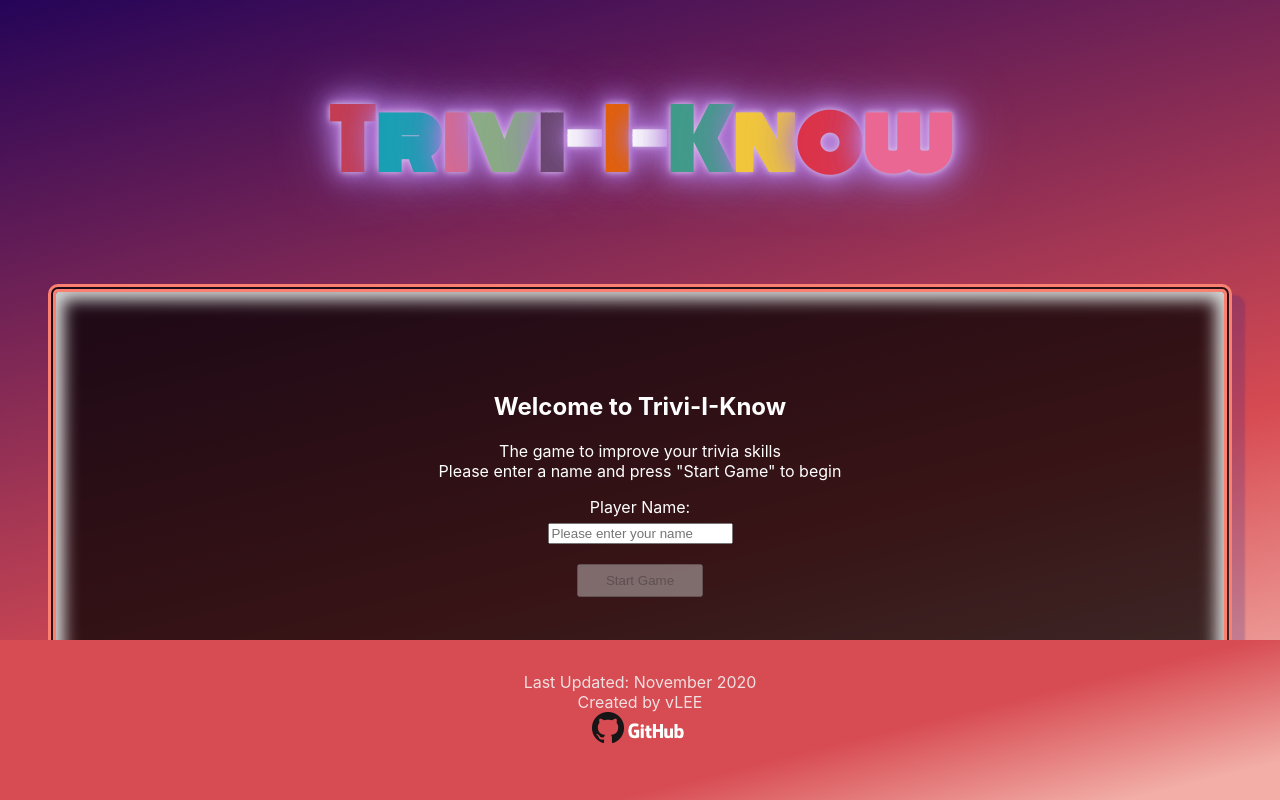
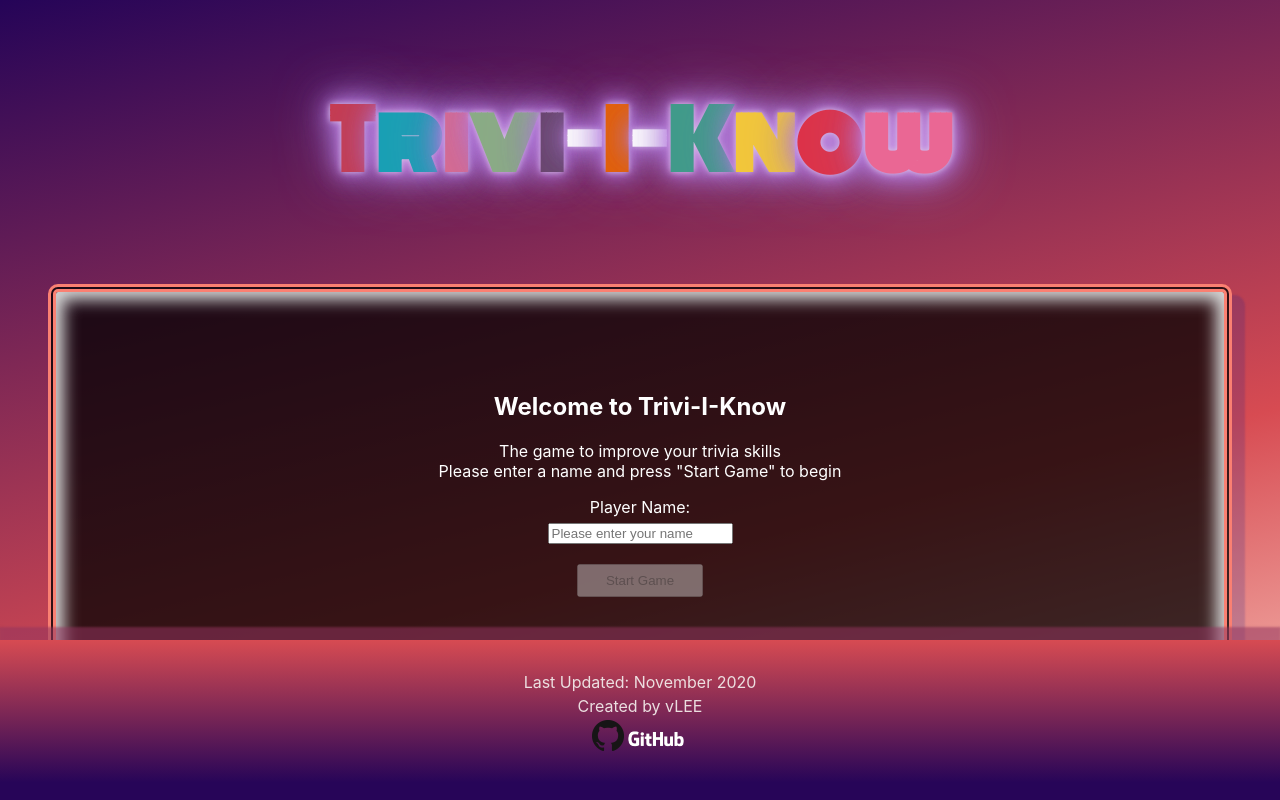
Before and after one commit to vlee4/Trivi-I-Know, a React (Create React App) app: page / in a window 1280 px wide. Built offline with nearby package versions, Linux system fonts and the light colour scheme.

Commit message:
Results page & footer styling

```diff
--- a/src/App.css
+++ b/src/App.css
@@ -8,8 +8,8 @@
   text-align: center;
   min-height: 100vh;
   min-width: 100vw;
-  width: 100%;
-  height: 100%;
+  /* width: 100%;
+  height: 100%; */
   margin: 0px;
   background: linear-gradient(
     346deg,
@@ -26,12 +26,19 @@ footer {
   width: 100%;
   height: 6em;
   background: linear-gradient(
-    346deg,
-    rgba(242, 174, 167, 1) 8%,
-    rgba(215, 75, 82, 1) 35%
+    360deg,
+    rgb(39 5 88) 11%,
+    rgba(215, 75, 82, 1) 100%,
+    rgba(242, 177, 167, 10) 98%
   );
   color: rgba(240, 231, 231, 0.952);
   padding: 2em 0em 2em 0em;
+  margin-top: 5em;
+  box-shadow: 0px -12px 2px 1px rgb(146 53 95 / 54%);
+}
+
+.footer_content > div {
+  padding: 0em 0em 0.25em 0em;
 }
 
 /*Start*/
@@ -155,10 +162,23 @@ footer {
 /* Results */
 
 .results {
-  min-width: 100vw;
+  /* min-width: 100vw; */
   display: flex;
   flex-direction: column;
   align-items: center;
+
+  padding: 5em;
+  margin: 0em 3em 0em 3em;
+  border-radius: 10px;
+  box-shadow: inset 0.5em 0.5em 1em lightgrey,
+    12px 12px 2px 1px rgb(34 34 142 / 20%), inset -0.5em -0.5em 1em lightgrey;
+  border: salmon double 0.5em;
+  background-color: rgb(0 0 0 / 74%);
+  color: white;
+}
+
+.results > h3 {
+  margin-top: 0em;
 }
 
 .resultBtns {
@@ -183,16 +203,25 @@ table {
   object-fit: fill;
 }
 
-/* .row {
-  border: black solid;
-} */
+.row_head {
+  box-shadow: inset 0.5em 0.5em 2em rgb(26 159 180),
+    12px 12px 2px 1px rgb(56 56 138 / 20%),
+    inset -0.5em -0.5em 2em rgb(27 158 180);
+}
 
 .incorrect_row {
-  background-color: rgba(255, 0, 0, 0.507);
+  /* background-color: rgba(255, 0, 0, 0.507);
+   */
+  box-shadow: inset 0.5em 0.5em 2em rgb(255 0 0 / 23%),
+    12px 12px 2px 1px rgb(34 34 142 / 20%),
+    inset -0.5em -0.5em 2em rgb(220 22 22 / 23%);
 }
 
 .correct_row {
-  background-color: rgba(111, 233, 111, 0.863);
+  /* background-color: rgba(111, 233, 111, 0.863); */
+  box-shadow: inset 0.5em 0.5em 2em rgb(75 255 0 / 23%),
+    12px 12px 2px 1px rgb(34 34 142 / 20%),
+    inset -0.5em -0.5em 2em rgb(75 255 0 / 23%);
 }
 
 .row_left,
--- a/src/App.js
+++ b/src/App.js
@@ -39,13 +39,15 @@ class App extends React.Component {
         </h1>
       {phase==="start"? (<Start/>):(phase==="questions"?(<Question/>):(<Results/>))}
       <footer>
-        <div>
+        <div className="footer_content">
           <div>Last Updated: November 2020</div>
           <div>Created by vLEE</div>
-
-          <div><a href="https://github.com/vlee4/Trivi-I-Know"><img src={GH_Logo} alt="GH_Logo"></img><img src={Github_Logo} alt=
-          "Github"style={{width: "5%", height: "auto"}}></img></a></div>
-
+          <div>
+            <a href="https://github.com/vlee4/Trivi-I-Know">
+              <img src={GH_Logo} alt="GH_Logo"></img>
+              <img src={Github_Logo} alt="Github"style={{width: "5%", height: "auto"}}></img>
+            </a>
+          </div>
         </div>
         </footer>
       </div>
--- a/src/Components/Results.js
+++ b/src/Components/Results.js
@@ -24,26 +24,11 @@ function Results(props) {
     <div className="results">
       <h2>Congratulations {props.gameStats.playerName}!</h2>
       <h3>{`You're score is ${props.gameStats.score}/10`}</h3>
-      {/* <div className="answerSheet">
-        <h4>Your answers</h4>
-        <div className="row">
-                <strong className="row_left">My Answers</strong>
-                <strong className="row_right">Correct Answers</strong>
-              </div>
-        {props.gameStats.answerSheet? (Object.values(props.gameStats.answerSheet).map((item, idx)=> {
-          return (
-              <div key={`Ans_Entry_${idx}`} className="row">
-                <div className="row_left">{item.myAnswer}</div>
-                <div className="row_right">{item.correct}</div>
-              </div>
-          )
-        })):""}
-      </div> */}
       <div className="answerSheet">
       <h3>Your Answers</h3>
       <table>
         <thead>
-        <tr className="row">
+        <tr className="row row_head">
                <th className="row_left" colSpan="1">My Answers</th>
                <th className="row_right" colSpan="1">Correct Answers</th>
               </tr>
@@ -52,7 +37,7 @@ function Results(props) {
         {props.gameStats.answerSheet? (Object.values(props.gameStats.answerSheet).map((item, idx)=> {
           let style = (item.myAnswer===item.correct)? "correct_row":"incorrect_row";
           return (
-              <tr key={`Ans_Entry_${idx}`} className={`row ${style}`} >
+              <tr key={`Ans_Entry_${idx}`} className={`${style}`} >
                 <td className="row_left">{item.myAnswer}</td>
                 <td className="row_right">{item.correct}</td>
               </tr>
```
